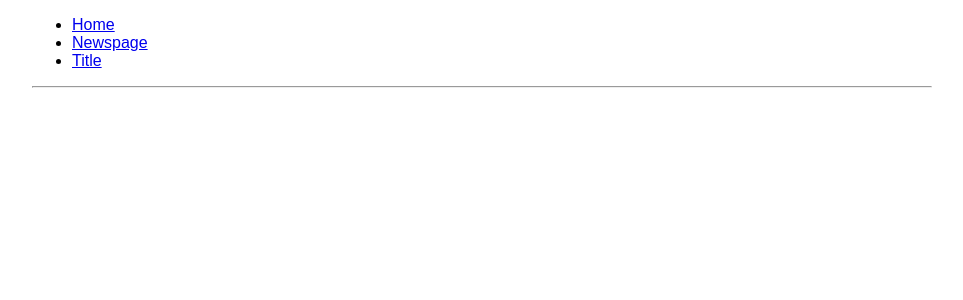
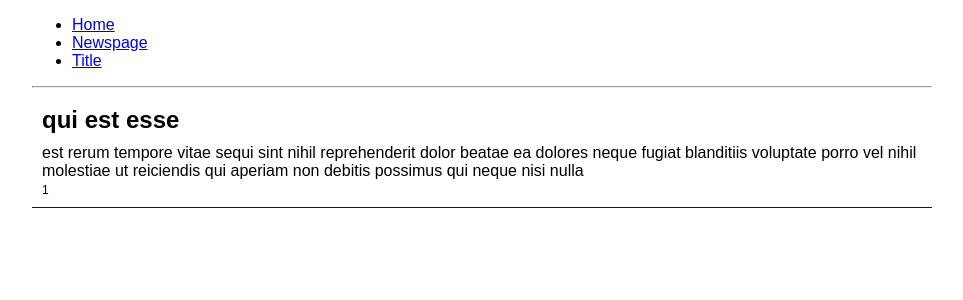
Before and after one commit to AndriiPetrov/test-fe, a React (Create React App) app: page /posts/1 in a window 1280 px wide. Shown: the top 300 px of the page, without its empty margins (158-1121 px from the left). Built offline with nearby package versions, Linux system fonts and the light colour scheme.

Commit message:
more-less understand how react-router is work"

```diff
--- a/src/Post.js
+++ b/src/Post.js
@@ -4,7 +4,10 @@ import PropTypes from 'prop-types';
 // import { Link} from 'react-router-dom';
 
 function Post({item}) {
-    // console.log(item);
+    // if(match.params.id)
+    // console.log(match);
+    console.log(item);
+
     return(
         <div className="Post">
             <div className="Post-title">{item.title}</div>
@@ -13,6 +16,7 @@ function Post({item}) {
         </div>
     );
 }
+
 Post.propTypes = {
     item: PropTypes.object.isRequired
 }
--- /dev/null
+++ b/src/Post1.js
@@ -0,0 +1,27 @@
+import React from 'react';
+import {items} from './post-data';
+
+const Post1 = ({match}) =>{
+    console.log(match);
+    let number= parseInt(match.params.id,10)
+    console.log(number);
+    let x = items.find((item) => {
+        console.log(item)
+        // if(item.id == number)
+        return item.id == number
+    })
+    if(x == undefined)
+    return(
+        <div>there is no such element</div>
+    )
+    console.log(x);
+    return(
+        <div className="Post">
+            <div className="Post-title">{items[x.id].title}</div>
+            <div className="Post-body">{items[x.id].body}</div>
+            <div className="Post-userId">{items[x.id].userId}</div>
+        </div>
+    )
+}
+
+export default Post1;
--- a/src/Posts.js
+++ b/src/Posts.js
@@ -3,14 +3,24 @@ import {Switch, Route} from 'react-router-dom';
 import NewsPage from './NewsPage';
 import Post from './Post';
 import Routing from './Routing';
+import Post1 from './Post1';
 
 const Posts = ({items}) => (
     <div>
-        <Switch>
+        {/* <Switch> */}
         <Route exact path='/posts' render={() => <Routing items={items}/>}/>
+        <div>
+            <Route path='/posts/:id' component={Post1}/>
+        </div>
+        {/* {items.map(item =>
+        // if(item.id = )
+        <div key={item.id}>
+            <Route path='/posts/:id' render={(props) => <Post {...props} item={item} />}/>
+        </div>
+        )} */}
         {/* <Route path='/posts/:id' render={() => <Post item={item} />}/> */}
         {/* <Route path='/posts/:id' component={Post}/> */}
-        </Switch>
+        {/* </Switch> */}
     </div>
 )
 
--- a/src/Routing.js
+++ b/src/Routing.js
@@ -4,6 +4,7 @@ import { Link} from 'react-router-dom';
 // import Post from './Post';
 import {Route} from 'react-router-dom';
 import Post from './Post';
+import Post1 from './Post1';
 
 const Routing = ({items}) => {
     // console.log(items);
@@ -17,12 +18,15 @@ const Routing = ({items}) => {
             )}
         </div>
         <div>
+            <Route path='/posts/:id' component={Post1}/>
+        </div>
+        {/* <div>
             {items.map(item =>
                 <div key={item.id}>
-                    <Route path='/posts/:id' render={() => <Post item={item} />}/>
+                    <Route path={`/posts/1`} render={() => <Post item={item[0]} />}/>
                 </div>
             )}
-        </div>
+        </div> */}
     </div>
     )
 }
```
